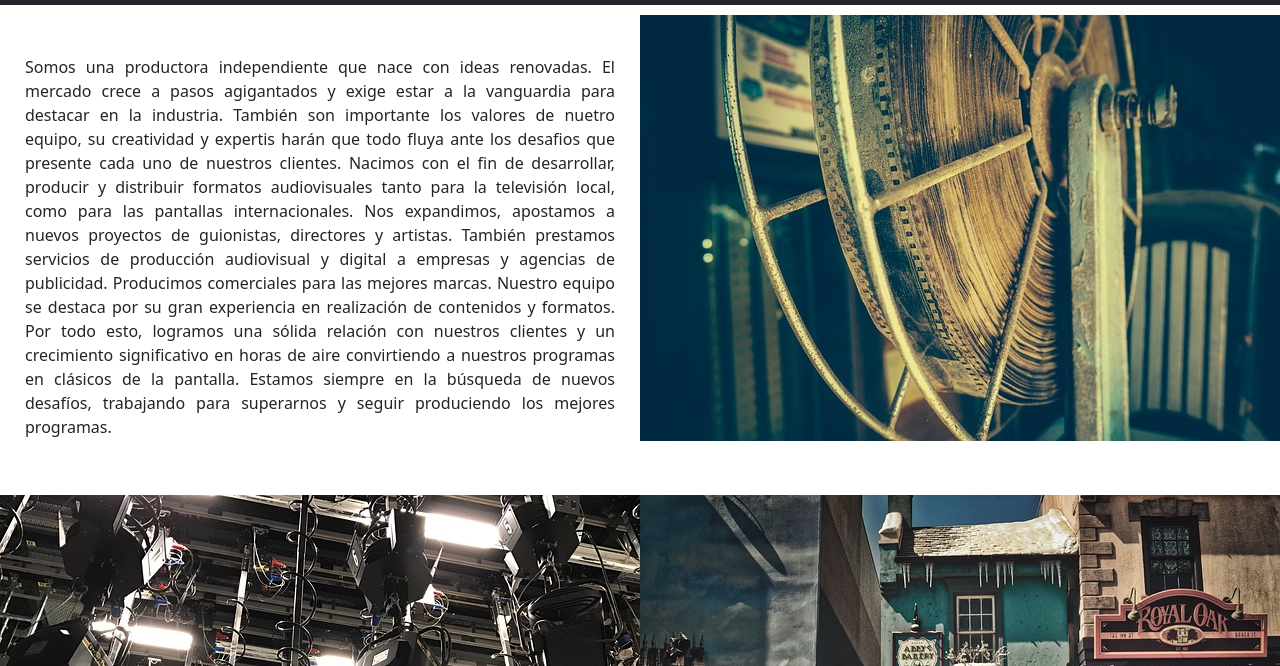
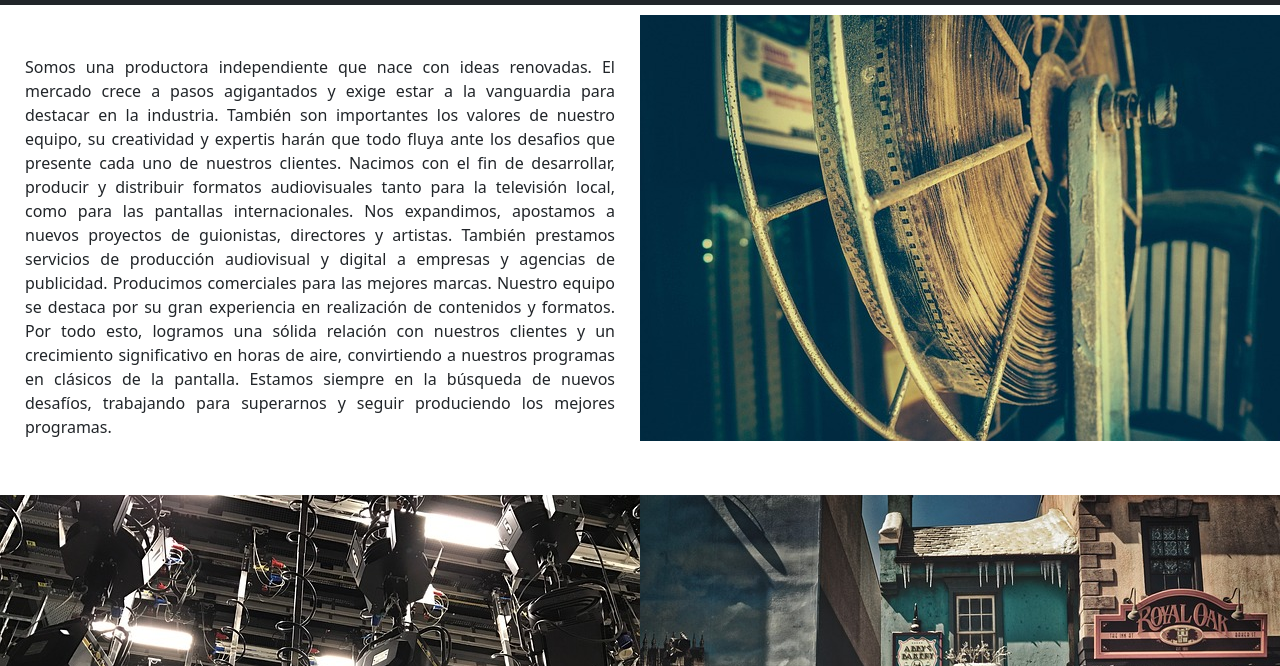
Before and after one commit to WalFon/lwproductions, a plain HTML site: page secciones/nosotros.html in a window 1280 px wide. Shown: the part 134-800 px from the top of the page. Drawn offline with nearby package versions, Linux system fonts and the light colour scheme.

Commit message:
cambio de palabras

```diff
--- a/secciones/nosotros.html
+++ b/secciones/nosotros.html
@@ -67,7 +67,7 @@
               <div class="estudio4"> <img class="img-fluid" src="../imagenes/estudio4.jpg" alt=""></div>
               <div class="estudio5"> <img class="img-fluid" src="../imagenes/estudio5.jpg" alt=""></div>
               <div class="estudio6"> <img class="img-fluid" src="../imagenes/estudio6.jpg" alt=""></div>
-              <p class="parrafo">Somos una productora independiente que nace con ideas renovadas. El mercado crece a pasos agigantados y exige estar a la vanguardia para destacar en la industria. También son importante los valores de nuetro equipo, su creatividad y expertis harán que todo fluya ante los desafios que presente cada uno de nuestros clientes. Nacimos con el fin de desarrollar, producir y distribuir formatos audiovisuales tanto para la televisión local, como para las pantallas internacionales. Nos expandimos, apostamos a nuevos proyectos de guionistas, directores y artistas. También prestamos servicios de producción audiovisual y digital a empresas y agencias de publicidad. Producimos comerciales para las mejores marcas. Nuestro equipo se destaca por su gran experiencia en realización de contenidos y formatos. Por todo esto, logramos una sólida relación con nuestros clientes y un crecimiento significativo en horas de aire convirtiendo a nuestros programas en clásicos de la pantalla. Estamos siempre en la búsqueda de nuevos desafíos, trabajando para superarnos y seguir produciendo los mejores programas.</p>
+              <p class="parrafo">Somos una productora independiente que nace con ideas renovadas. El mercado crece a pasos agigantados y exige estar a la vanguardia para destacar en la industria. También son importantes los valores de nuestro equipo, su creatividad y expertis harán que todo fluya ante los desafios que presente cada uno de nuestros clientes. Nacimos con el fin de desarrollar, producir y distribuir formatos audiovisuales tanto para la televisión local, como para las pantallas internacionales. Nos expandimos, apostamos a nuevos proyectos de guionistas, directores y artistas. También prestamos servicios de producción audiovisual y digital a empresas y agencias de publicidad. Producimos comerciales para las mejores marcas. Nuestro equipo se destaca por su gran experiencia en realización de contenidos y formatos. Por todo esto, logramos una sólida relación con nuestros clientes y un crecimiento significativo en horas de aire, convirtiendo a nuestros programas en clásicos de la pantalla. Estamos siempre en la búsqueda de nuevos desafíos, trabajando para superarnos y seguir produciendo los mejores programas.</p>
               <p class="parrafo1"> En lorwal productions tratamos el archivo con el respeto que se merece. Se diseñan flujos de trabajo personalizados y con especial cuidado cuando se convierten imágenes de archivo a diferentes velocidades de fotogramas, mientras que el audio faltante o dañado se recrea meticulosamente con una combinación de efectos de sonido personalizados, grabaciones de foley e incluso actores de sincronización de voz en off. El resultado son imágenes auténticas, cuidadosamente restauradas.</p>
            </section>
          </main>
```
Also changed, not shown: style.scss/estilos.scss (line endings or trailing spaces).
